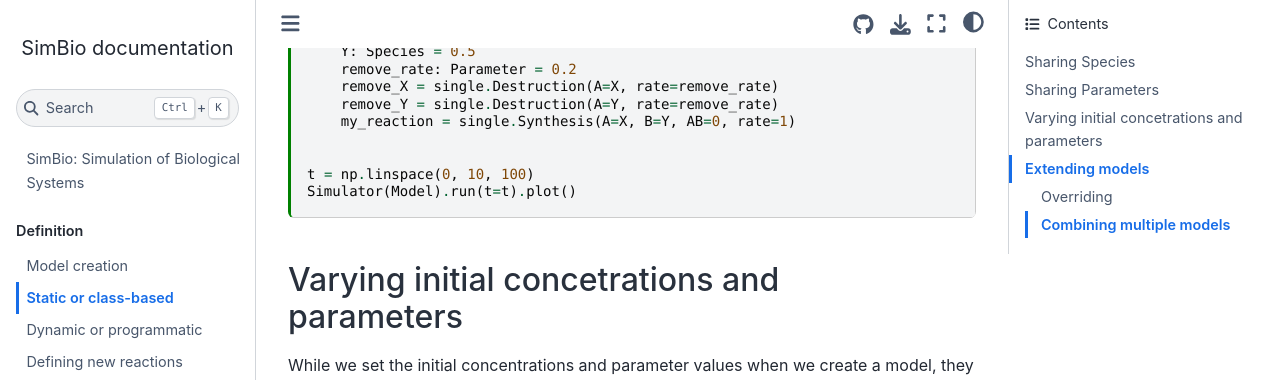
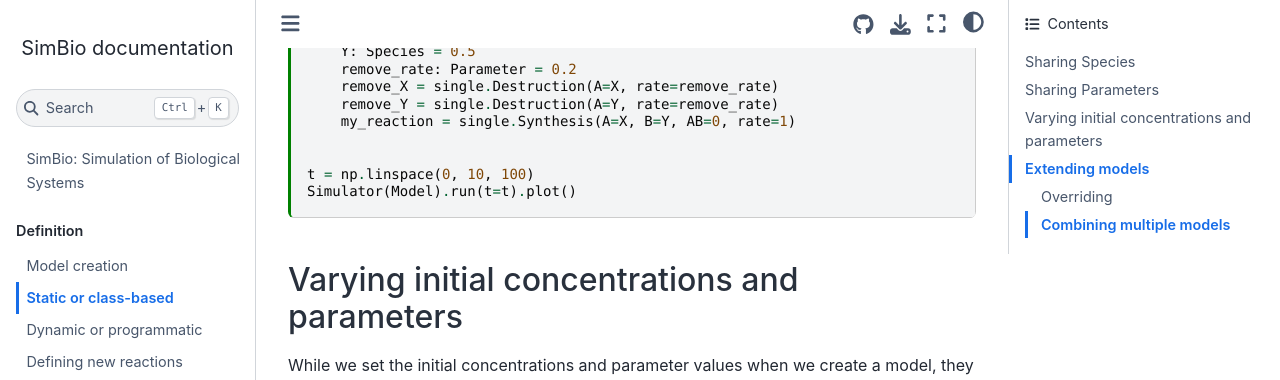
Before and after one commit to hgrecco/simbio, a Jupyter Book: the page built from docs/model/static.md, in a window 1280 px wide and 900 px high, scrolled down 1746 px. Shown: the top 380 px of the window. Built offline with Jupyter Book 1.0.4 settings and Sphinx 7.4.7 and the Sphinx Book theme 1.1.4, drawn with Linux system fonts in a browser that asks for light colours; some of the changed text lies outside the part shown.

Commit message:
Fix typos in docs

````diff
--- a/docs/model/static.md
+++ b/docs/model/static.md
@@ -119,7 +119,7 @@ t = np.linspace(0, 10, 100)
 Simulator(Model).run(t=t).plot()
 ```
 
-## Varying initial concetrations and parameters
+## Varying initial concentrations and parameters
 
 While we set the initial concentrations and parameter values when we create a model,
 they can be varied at the simulation stage.
````
Also changed, not shown: other parts of docs/model/static.md (+1 -1 lines), docs/examples/compartments.md (+1 -1 lines), docs/index.md (+1 -1 lines), docs/model/reactions.md (+2 -2 lines).
